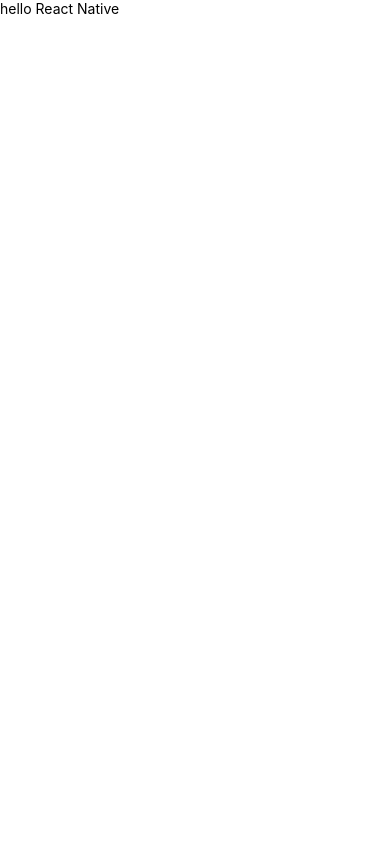
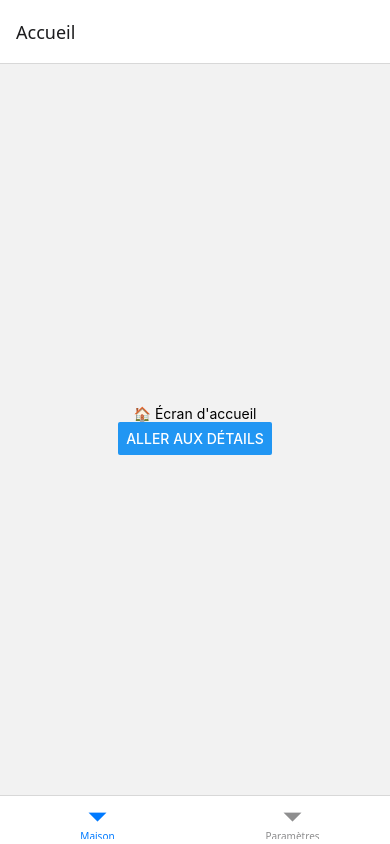
Before and after one commit to abdoufk77/TPs_DevMobile, a React Native app: screen / in a window 390 px wide. Built offline with nearby package versions, Linux system fonts and the light colour scheme.

Commit message:
Code principal

```diff
--- a/App.js
+++ b/App.js
@@ -1,9 +1,60 @@
-import { Text, View } from "react-native";
+import React from "react";
+import { View, Text, Button } from "react-native";
+import { NavigationContainer } from "@react-navigation/native";
+import { createNativeStackNavigator } from "@react-navigation/native-stack";
+import { createBottomTabNavigator } from "@react-navigation/bottom-tabs";
 
-export default function App() {
+const Stack = createNativeStackNavigator();
+const Tab = createBottomTabNavigator();
+
+// --- Écrans ---
+function HomeScreen({ navigation }) {
   return (
-    <View>
-      <Text>hello React Native</Text>
+    <View style={{ flex: 1, alignItems: "center", justifyContent: "center" }}>
+      <Text>🏠 Écran d'accueil</Text>
+      <Button
+        title="Aller aux détails"
+        onPress={() => navigation.navigate("Details", { id: 42 })}
+      />
     </View>
   );
 }
+
+function DetailsScreen({ route }) {
+  return (
+    <View style={{ flex: 1, alignItems: "center", justifyContent: "center" }}>
+      <Text>📄 Écran de détails</Text>
+      {route.params && <Text>ID reçu : {route.params.id}</Text>}
+    </View>
+  );
+}
+
+function SettingsScreen() {
+  return (
+    <View style={{ flex: 1, alignItems: "center", justifyContent: "center" }}>
+      <Text>⚙ Paramètres</Text>
+    </View>
+  );
+}
+
+// --- Navigation par pile ---
+function HomeStack() {
+  return (
+    <Stack.Navigator>
+      <Stack.Screen name="Accueil" component={HomeScreen} />
+      <Stack.Screen name="Details" component={DetailsScreen} />
+    </Stack.Navigator>
+  );
+}
+
+// --- Navigation par onglets ---
+export default function App() {
+  return (
+    <NavigationContainer>
+      <Tab.Navigator screenOptions={{ headerShown: false }}>
+        <Tab.Screen name="Maison" component={HomeStack} />
+        <Tab.Screen name="Paramètres" component={SettingsScreen} />
+      </Tab.Navigator>
+    </NavigationContainer>
+  );
+}
```
Also changed, not shown: package.json (+6 -1 lines), 1 other file (tests, documents, lock files or other folders).
